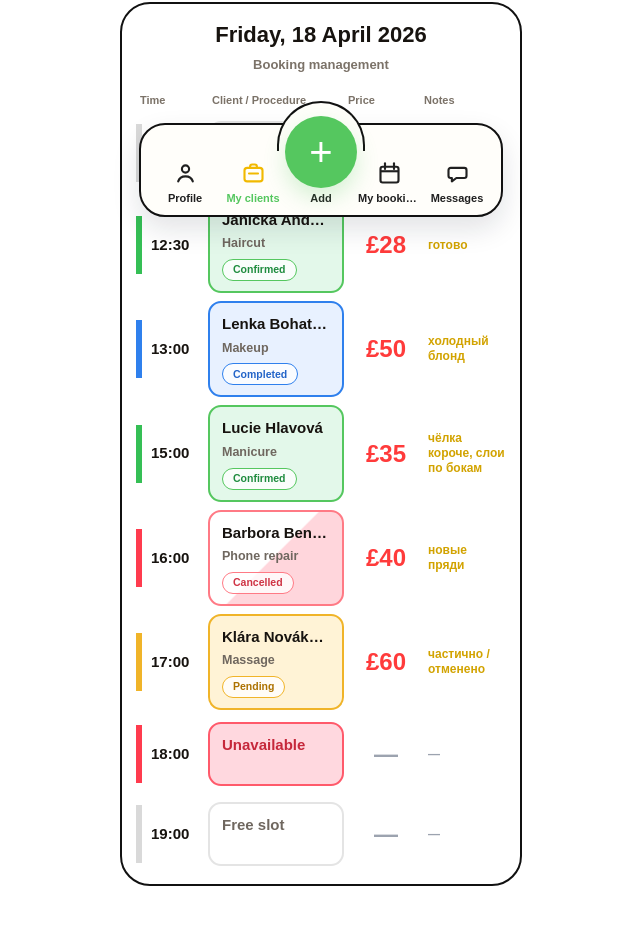
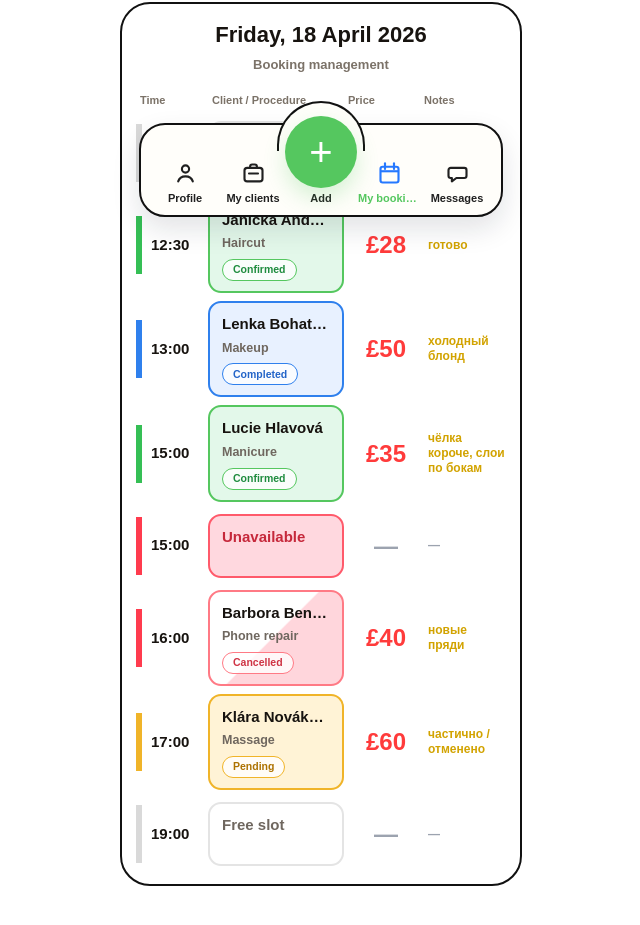
Before and after one commit to bellasalon4u-source/mapbookapp, a Next.js app: page /bookings/clients in a window 1280 px wide. Shown: the part 567-1492 px from the top of the page, without its empty margins (319-959 px from the left). Built offline with nearby package versions, Linux system fonts and the light colour scheme.

Commit message:
git add app/bookings/clients/page.tsx git commit -m "fix clients page chat import" git push

```diff
--- a/app/bookings/clients/page.tsx
+++ b/app/bookings/clients/page.tsx
@@ -13,11 +13,12 @@ import {
   subscribeToBookingsStore,
   patchBooking,
   confirmBookingByMaster,
+  declineBookingByMaster,
   canShowDirectContacts,
   getProtectedBookingContact,
   type BookingItem,
 } from '../../services/bookingsStore';
-import { getOrCreateChatThread } from '../../services/chatStore';
+import { getOrCreateChatThread } from '../../../services/chatStore';
 
 type ProviderView = 'today' | 'tomorrow' | 'requests' | 'calendar' | 'history';
 type SlotStatus = 'free' | 'confirmed' | 'completed' | 'cancelled' | 'blocked' | 'pending';
@@ -548,8 +549,8 @@ function mapBookingsToSlots(bookings: BookingItem[], language: AppLanguage): Pro
       contactMode: 'quick',
     },
     {
-      id: 'slot_blocked_1800',
-      time: '18:00',
+      id: 'slot_blocked_1500',
+      time: '15:00',
       duration: '60 min',
       clientName: '',
       serviceName: '',
@@ -811,11 +812,7 @@ export default function ProviderClientsPage() {
   const handleDeclineBooking = (slot: ProviderSlot) => {
     if (!slot.sourceBooking) return;
 
-    patchBooking(slot.sourceBooking.id, {
-      status: 'cancelled',
-      bookingConfirmedByMaster: false,
-    });
-
+    declineBookingByMaster(slot.sourceBooking.id);
     setSelectedSlotId(null);
   };
 
@@ -1525,7 +1522,7 @@ export default function ProviderClientsPage() {
           </section>
         </div>
 
-        <BottomNav active="clients" />
+        <BottomNav active="bookings" />
       </main>
 
       {selectedSlot ? (
@@ -1606,7 +1603,7 @@ function ClientCardModal({
       style={{
         position: 'fixed',
         inset: 0,
-        zIndex: 3000,
+        zIndex: 300,
         background: 'rgba(17,17,17,0.22)',
         display: 'flex',
         alignItems: 'flex-end',
@@ -2000,7 +1997,7 @@ function TimeModal({
       style={{
         position: 'fixed',
         inset: 0,
-        zIndex: 3100,
+        zIndex: 340,
         background: 'rgba(17,17,17,0.38)',
         display: 'flex',
         alignItems: 'flex-end',
@@ -2226,7 +2223,7 @@ function PriceRangeModal({
       style={{
         position: 'fixed',
         inset: 0,
-        zIndex: 3200,
+        zIndex: 360,
         background: 'rgba(17,17,17,0.34)',
         display: 'flex',
         alignItems: 'flex-end',
```
